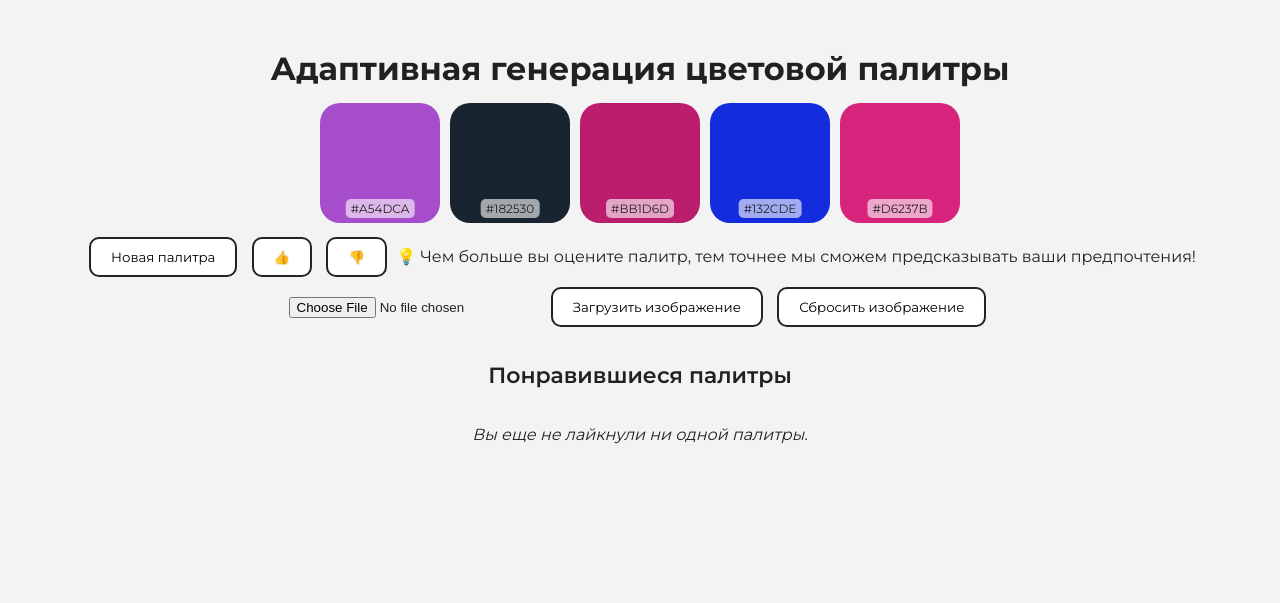
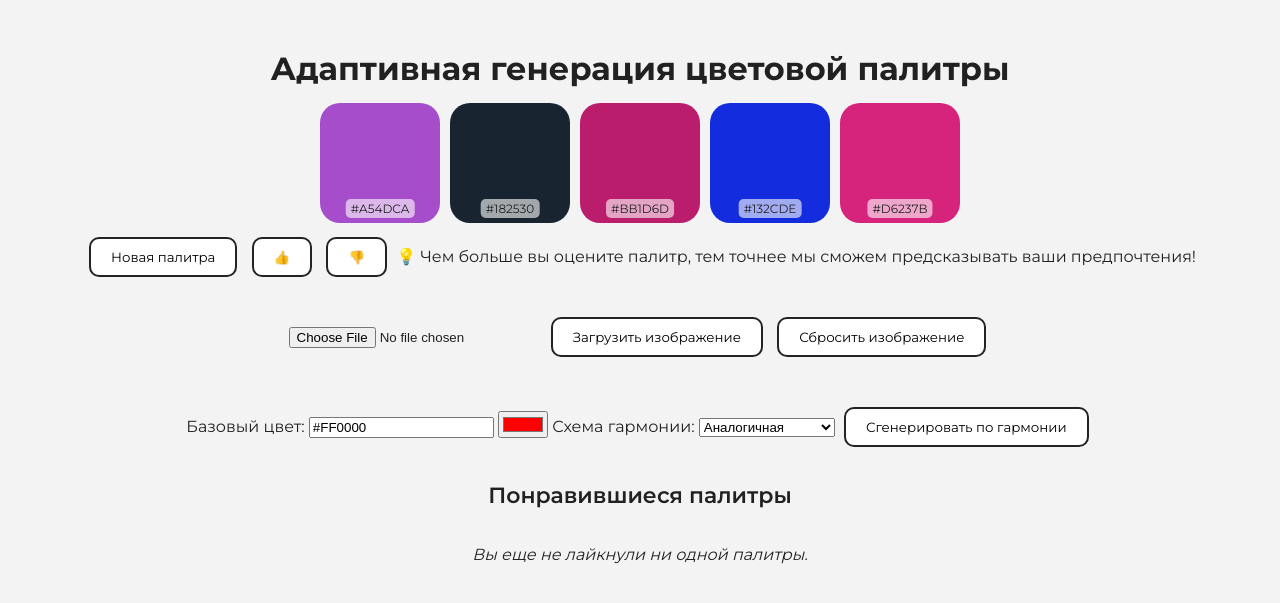
Before and after one commit to LizaLasht/adaptive-palette, a Flask app: page / in a window 1280 px wide. Shown: the top 603 px of the page. Run offline with Flask 3, Linux system fonts and the light colour scheme; data comes from the database, SQL or seed files in the repository; both versions use the stored data as it was after the commit; data that the repository does not hold is empty.

Commit message:
Проект

```diff
--- a/app.py
+++ b/app.py
@@ -6,6 +6,7 @@ import numpy as np
 import cv2
 from sklearn.linear_model import LogisticRegression
 from sklearn.cluster import KMeans
+import colorsys
 
 app = Flask(__name__)
 os.makedirs('instance', exist_ok=True)
@@ -38,33 +39,50 @@ class Palette(db.Model):
     dislikes = db.Column(db.Integer, default=0)
 
 # Модель обратной связи
-
 class Feedback(db.Model):
     id = db.Column(db.Integer, primary_key=True)
     palette_id = db.Column(db.Integer, db.ForeignKey('palette.id'))
-    liked = db.Column(db.Integer)  # 1 – лайк, 0 – дизлайк
-    features = db.Column(db.PickleType)  # сохраняем признаки для отладки
+    liked = db.Column(db.Integer)
+    features = db.Column(db.PickleType)
 
 # Генерация случайной палитры
 def generate_random_palette(n=5):
     return ['#{:02X}{:02X}{:02X}'.format(random.randint(0,255), random.randint(0,255), random.randint(0,255)) for _ in range(n)]
 
-# Преобразование палитры в признаки (нормализованные)
+# Преобразование палитры в признаки
 def palette_to_features(colors):
-    features = []
-    for hex_color in colors:
-        r = int(hex_color[1:3], 16) / 255
-        g = int(hex_color[3:5], 16) / 255
-        b = int(hex_color[5:7], 16) / 255
-        features.extend([r, g, b])
+    hsv_colors = []
+
+    clean_colors = [c for c in colors if c]
+
+    for hex_color in clean_colors:
+        r = int(hex_color[1:3], 16) / 255.0
+        g = int(hex_color[3:5], 16) / 255.0
+        b = int(hex_color[5:7], 16) / 255.0
+        h, s, v = colorsys.rgb_to_hsv(r, g, b)
+        hsv_colors.append((h, s, v))
+
+    while len(hsv_colors) < 5:
+        hsv_colors.append((0.0, 0.0, 0.0))
+
+    hsv_colors.sort(key=lambda x: x[0])
+
+    features = [component for color in hsv_colors for component in color]
+
     return features
 
 # Обновление модели
 def update_model():
     global model, X_data, y_data
     feedbacks = Feedback.query.all()
-    X_data = [f.features for f in feedbacks]
-    y_data = [f.liked for f in feedbacks]
+    X_data = []
+    y_data = []
+
+    for f in feedbacks:
+        if isinstance(f.features, list) and len(f.features) == 15:
+            X_data.append(f.features)
+            y_data.append(f.liked)
+
     if len(set(y_data)) >= 2:
         model = LogisticRegression()
         model.fit(X_data, y_data)
@@ -75,14 +93,21 @@ def update_model():
 
 # Палитра из изображения
 def extract_palette_from_image(image_path, n_colors=5):
+
     img = cv2.imread(image_path)
     img = cv2.cvtColor(img, cv2.COLOR_BGR2RGB)
     img = cv2.resize(img, (100, 100))
-    pixels = img.reshape(-1, 3)
+    img_lab = cv2.cvtColor(img, cv2.COLOR_RGB2LAB)
+    pixels = img_lab.reshape((-1, 3))
+
     kmeans = KMeans(n_clusters=n_colors, random_state=42, n_init='auto')
     kmeans.fit(pixels)
-    colors = kmeans.cluster_centers_.astype(int)
-    return ['#{:02X}{:02X}{:02X}'.format(*c) for c in colors]
+    lab_colors = kmeans.cluster_centers_.astype(np.uint8)
+
+    rgb_colors = cv2.cvtColor(lab_colors[np.newaxis, :, :], cv2.COLOR_LAB2RGB)[0]
+
+    hex_colors = ['#{:02X}{:02X}{:02X}'.format(c[0], c[1], c[2]) for c in rgb_colors]
+    return hex_colors
 
 @app.route("/")
 def index():
@@ -133,7 +158,8 @@ def feedback():
         return jsonify({"error": "Palette not found"}), 404
 
     liked = 1 if feedback_type == "like" else 0
-    features = palette_to_features([palette.color1, palette.color2, palette.color3, palette.color4, palette.color5])
+    colors = [c for c in [palette.color1, palette.color2, palette.color3, palette.color4, palette.color5] if c]
+    features = palette_to_features(colors)
 
     if liked:
         palette.likes += 1
@@ -192,12 +218,88 @@ def liked_palettes():
     palettes = Palette.query.filter(Palette.id.in_(liked_ids)).all()
     result = [{
         "id": p.id,
-        "colors": [p.color1, p.color2, p.color3, p.color4, p.color5],
+        "colors": [c for c in [p.color1, p.color2, p.color3, p.color4, p.color5] if c],
         "likes": p.likes,
         "dislikes": p.dislikes,
         "image": f"/uploads/{p.image_path}" if p.image_path else None
+
     } for p in palettes]
     return jsonify(result)
+
+@app.route("/generate_harmony", methods=["POST"])
+def generate_harmony():
+    data = request.get_json()
+    base_color = data.get("base_color")
+    scheme = data.get("scheme")
+    if not base_color or not scheme:
+        return jsonify({'error': 'Не указан базовый цвет или схема гармонии'}), 400
+
+    palette = generate_harmony_palette(base_color, scheme)
+    if palette is None:
+        return jsonify({'error': 'Неизвестная схема гармонии или некорректный цвет'}), 400
+
+    proba = None
+    if model and len(X_data) >= 15:
+        features = np.array([palette_to_features(palette)])
+        proba = model.predict_proba(features)[0][1]
+    else:
+        proba = None
+
+    padded = palette + [None] * (5 - len(palette))
+
+    pal = Palette(
+        color1=padded[0],
+        color2=padded[1],
+        color3=padded[2],
+        color4=padded[3],
+        color5=padded[4],
+        method='harmony'
+    )
+    db.session.add(pal)
+    db.session.commit()
+
+    return jsonify({
+        "palette_id": pal.id,
+        "colors": palette,
+        "proba": proba
+    })
+
+def generate_harmony_palette(base_color, scheme):
+    hex_color = base_color.lstrip('#')
+    if len(hex_color) != 6:
+        return None
+    r = int(hex_color[0:2], 16)
+    g = int(hex_color[2:4], 16)
+    b = int(hex_color[4:6], 16)
+
+    r_norm, g_norm, b_norm = r / 255.0, g / 255.0, b / 255.0
+    h, s, v = colorsys.rgb_to_hsv(r_norm, g_norm, b_norm)
+    base_hue = h * 360.0
+
+    scheme = scheme.lower()
+    if scheme == 'analogous':
+        offsets = [0, -30, 30]
+    elif scheme == 'complementary':
+        offsets = [0, 180]
+    elif scheme == 'triad':
+        offsets = [0, 120, 240]
+    elif scheme == 'tetrad':
+        offsets = [0, 90, 180, 270]
+    else:
+        return None
+
+    palette = []
+    for offset in offsets:
+        new_hue = (base_hue + offset) % 360
+        h_norm = new_hue / 360.0
+        r_new, g_new, b_new = colorsys.hsv_to_rgb(h_norm, s, v)
+        r_new = int(r_new * 255)
+        g_new = int(g_new * 255)
+        b_new = int(b_new * 255)
+        hex_new = '#{:02X}{:02X}{:02X}'.format(r_new, g_new, b_new)
+        palette.append(hex_new)
+
+    return palette
 
 if __name__ == "__main__":
     db_path = os.path.abspath("instance/palettes.db")
--- a/static/app.js
+++ b/static/app.js
@@ -83,7 +83,7 @@ document.getElementById("upload-form").addEventListener("submit", function (e) {
         showUploadedSection(data.image);
       }
 
-      loadTopPalettes();
+      loadLikedPalettes();
     })
     .catch(err => console.error("Ошибка загрузки изображения:", err));
 });
@@ -119,7 +119,9 @@ function loadLikedPalettes(showAll = false) {
 
         const bar = document.createElement("div");
         bar.style.display = "flex";
-        p.colors.forEach(c => {
+        p.colors
+          .filter(c => c && c.startsWith("#"))
+          .forEach(c => {
             const cdiv = document.createElement("div");
             cdiv.className = "color-square";
             cdiv.style.backgroundColor = c;
@@ -130,6 +132,7 @@ function loadLikedPalettes(showAll = false) {
             cdiv.appendChild(span);
             bar.appendChild(cdiv);
         });
+
         div.appendChild(bar);
 
         const info = document.createElement("p");
@@ -160,6 +163,56 @@ function loadLikedPalettes(showAll = false) {
     });
 }
 
+// Синхронизация цветового поля и HEX
+const baseColorHexInput = document.getElementById('baseColorHex');
+const baseColorPicker = document.getElementById('baseColorPicker');
+
+if (baseColorHexInput && baseColorPicker) {
+  baseColorPicker.addEventListener('input', () => {
+    baseColorHexInput.value = baseColorPicker.value.toUpperCase();
+  });
+  baseColorHexInput.addEventListener('input', () => {
+    let val = baseColorHexInput.value;
+    if (!val.startsWith('#')) val = '#' + val;
+    if (/^#([0-9A-Fa-f]{6})$/.test(val)) {
+      baseColorPicker.value = val;
+    }
+  });
+}
+
+// Сгенерировать по гармонии
+const harmonyBtn = document.getElementById('generateHarmonyBtn');
+if (harmonyBtn) {
+  harmonyBtn.addEventListener('click', () => {
+    const baseColor = baseColorHexInput.value;
+    const scheme = document.getElementById('schemeSelect').value;
+
+    fetch('/generate_harmony', {
+      method: 'POST',
+      headers: { 'Content-Type': 'application/json' },
+      body: JSON.stringify({ base_color: baseColor, scheme: scheme })
+    })
+      .then(response => response.json())
+      .then(data => {
+        if (data.colors) {
+          displayPalette(data.colors);
+          currentPaletteId = data.palette_id;
+
+          const probaText = data.proba === null || data.proba === undefined
+            ? "💡 Чем больше вы оцените палитр, тем точнее мы сможем предсказывать ваши предпочтения!"
+            : "Вероятность лайка: " + (data.proba * 100).toFixed(1) + "%";
+
+          document.getElementById("proba-display").innerText = probaText;
+        } else {
+          alert("Ошибка генерации палитры: " + (data.error || "неизвестная ошибка"));
+        }
+      })
+      .catch(err => {
+        console.error("Ошибка запроса к /generate_harmony:", err);
+      });
+  });
+}
+
 document.addEventListener("DOMContentLoaded", () => {
   requestNewPalette();
   loadLikedPalettes();
--- a/static/style.css
+++ b/static/style.css
@@ -130,3 +130,21 @@ img:hover {
   border-radius: 5px;
   margin-bottom: 4px;
 }
+
+#upload-form {
+  margin-top: 30px;
+  margin-bottom: 30px;
+}
+
+.harmony-controls {
+  margin-top: 40px;
+  margin-bottom: 30px;
+}
+
+#uploaded-section {
+  display: flex;
+  flex-direction: column;
+  align-items: center;
+  margin-top: 30px;
+  margin-bottom: 30px;
+}
--- a/templates/index.html
+++ b/templates/index.html
@@ -29,6 +29,20 @@
     <img id="uploaded-image" style="max-width: 300px;" />
   </div>
 
+  <div class="harmony-controls">
+    <label for="baseColorHex">Базовый цвет:</label>
+    <input type="text" id="baseColorHex" value="#FF0000" maxlength="7" />
+    <input type="color" id="baseColorPicker" value="#FF0000" />
+    <label for="schemeSelect">Схема гармонии:</label>
+    <select id="schemeSelect">
+      <option value="analogous">Аналогичная</option>
+      <option value="complementary">Комплементарная</option>
+      <option value="triad">Триада</option>
+      <option value="tetrad">Тетрада</option>
+    </select>
+    <button id="generateHarmonyBtn">Сгенерировать по гармонии</button>
+  </div>
+
   <h2>Понравившиеся палитры</h2>
   <div id="liked-palettes"></div>
 
```
Also changed, not shown: instance/palettes.db, uploads/10657e56-a757-45d2-ab79-1d486cb037bf.png (deleted), uploads/2025-06-03_21-56-37.png (deleted), uploads/24723950-63c9b48578b7b.jpg (deleted), uploads/4dbf1baa92bf47f90a198bdf3c92b8e3.jpg (deleted), uploads/865_original.jpg (deleted), uploads/WhatsApp_Image_2025-06-03_at_21.27.13.jpeg (deleted). Lines whose indentation alone changed are shown as unchanged.
